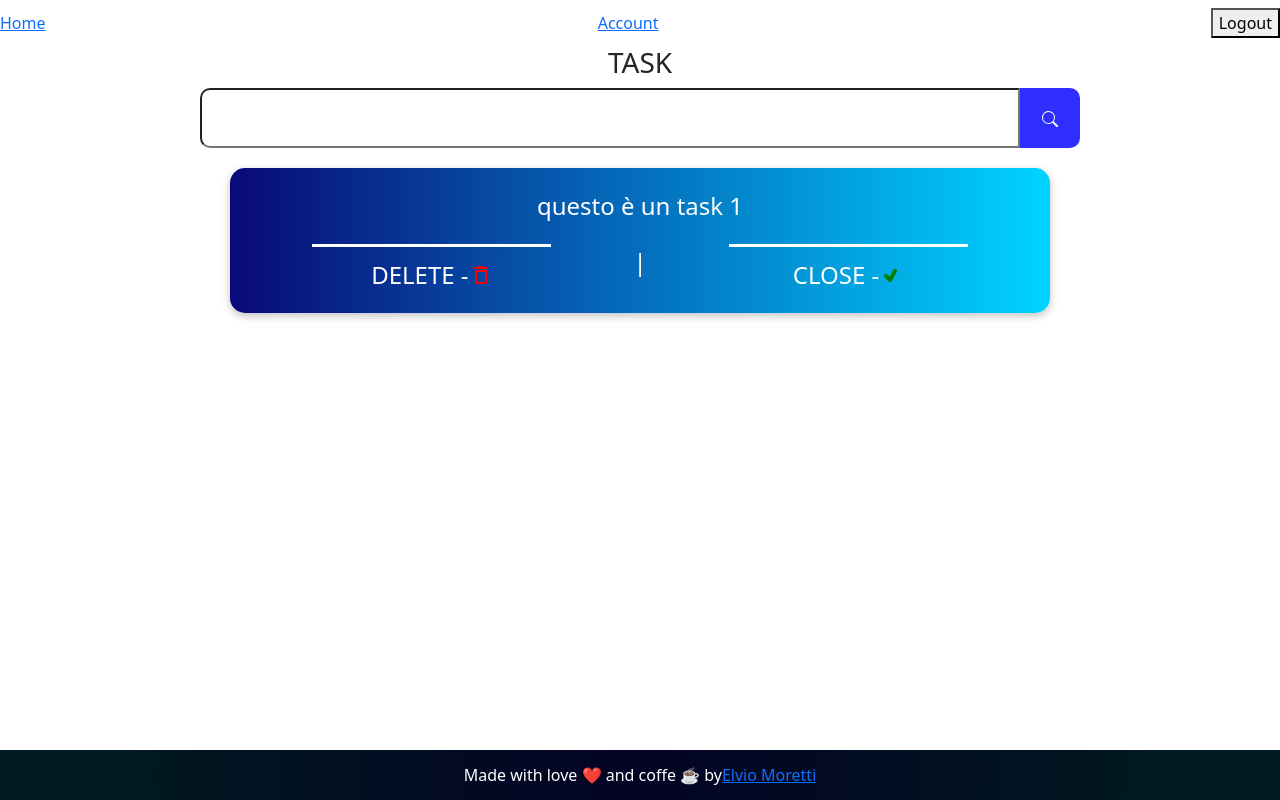
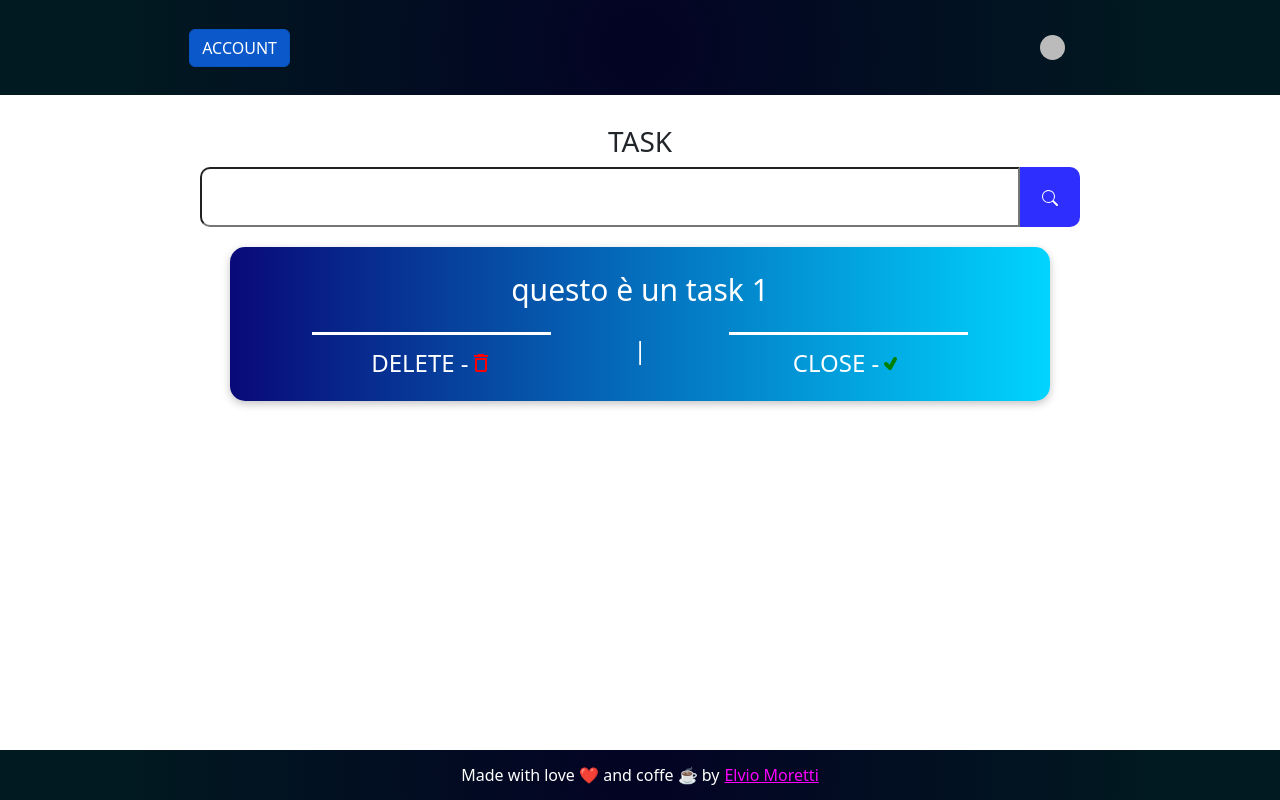
Before and after one commit to ecali/react-todo, a React (Create React App) app: page /home in a window 1280 px wide. Built offline with nearby package versions, Linux system fonts and the light colour scheme; no server answers; sample sign-in values are in the browser's storage.

Commit message:
header & footer

```diff
--- a/src/App.css
+++ b/src/App.css
@@ -1,6 +1,15 @@
+.navbar {
+  justify-content: space-around !important;
+  background: radial-gradient(
+    circle,
+    rgba(2, 0, 36, 1) 0%,
+    rgba(3, 3, 36, 1) 0%,
+    rgba(1, 25, 32, 1) 80%
+  );
+}
 .main-cnt {
   width: 80%;
-  margin: 0 auto;
+  margin: 30px auto;
 }
 .search-button {
   height: 60px;
@@ -35,6 +44,7 @@
 }
 .task-description {
   margin: 20px 0;
+  font-size: 30px;
 }
 .task-description p {
   margin: 0 !important;
@@ -69,13 +79,25 @@
 
 .footer {
   color: white;
-  background: radial-gradient(circle, rgba(2,0,36,1) 0%, rgba(3,3,36,1) 0%, rgba(1,25,32,1) 80%);
+  background: radial-gradient(
+    circle,
+    rgba(2, 0, 36, 1) 0%,
+    rgba(3, 3, 36, 1) 0%,
+    rgba(1, 25, 32, 1) 80%
+  );
   height: 50px;
   display: flex;
   justify-content: center;
   align-items: center;
 }
-
+.footer a{
+  color: #FF00FF;
+  margin-left: 5px;
+}
+.footer a:hover{
+  color: #FF00FF;
+  margin-left: 5px;
+}
 @media only screen and (max-width: 840px) {
   .task-cnt {
     width: 100%;
@@ -83,6 +105,54 @@
   .main-cnt {
     width: 90%;
   }
+}
+
+/* LOGOUT button */
+
+.logout-navigation {
+  width: 33%;
+}
+
+.logout-img {
+  width: 25px;
+  border-radius: 50px;
+  float: left;
+}
+
+.logout {
+  font-size: 0.8em;
+  font-family: "Oswald", sans-serif;
+  position: relative;
+  right: -18px;
+  bottom: -4px;
+  overflow: hidden;
+  letter-spacing: 3px;
+  opacity: 0;
+  transition: opacity 0.45s;
+  -webkit-transition: opacity 0.35s;
+}
+.button-a {
+  text-decoration: none;
+  float: right;
+  padding: 12px;
+  margin: 15px;
+  color: white;
+  width: 48px;
+  transition: width 0.35s !important;
+  -webkit-transition: width 0.35s;
+  overflow: hidden;
+}
+
+a.button-a:hover {
+  width: 130px;
+}
+
+a.button-a:hover .logout {
+  opacity: 0.9;
+}
+
+a.button-a {
+  text-decoration: none;
 }
 
 /* LOADER */
--- a/src/components/Footer.tsx
+++ b/src/components/Footer.tsx
@@ -1,7 +1,7 @@
 export const Footer = () => {
     return (
       <div className="footer fixed-bottom">
-        Made with love ❤️ and coffe ☕️ by <a href="https://github.com/ecali" target="_blank" rel="noreferrer">Elvio Moretti</a>
+        Made with love ❤️ and coffe ☕️ by <a href="https://github.com/ecali" target="_blank" rel="noreferrer"> Elvio Moretti</a>
       </div>
     );
   };
--- /dev/null
+++ b/src/components/LogoutButton.tsx
@@ -0,0 +1,11 @@
+export const LogOutButton = (props: {onClick: () => Promise<void>, image: string}) => {
+  return (
+    <div className="logout-navigation" onClick={props.onClick}>
+      <a className="button-a" href="">
+        <img className="logout-img" src={props.image} />
+
+        <div className="logout">LOGOUT</div>
+      </a>
+    </div>
+  );
+};
--- a/src/components/Navbar.tsx
+++ b/src/components/Navbar.tsx
@@ -1,9 +1,12 @@
-import { Link } from "react-router-dom";
+import { Link, useLocation } from "react-router-dom";
 import { UserAuth } from "../context/AuthContext";
+import { LogOutButton } from "./LogoutButton";
 
 export const Navbar = () => {
   const { user, logOut } = UserAuth();
-  const handleLogOut = async() => {
+  const location = useLocation();
+
+  const handleLogOut = async () => {
     try {
       await logOut();
     } catch (error) {
@@ -12,12 +15,46 @@ export const Navbar = () => {
   };
   return (
     <div className="navbar">
-      <Link to="/home"> Home </Link>
-      <Link to="/account"> Account </Link>
       {user?.displayName ? (
-        <button onClick={handleLogOut}>Logout </button>
+        <>
+          {location.pathname !== "/home" && (
+            <Link to="/home">
+              <button
+                type="button"
+                className="btn btn-primary active"
+                data-bs-toggle="button"
+                aria-pressed="true"
+              >
+                HOME
+              </button>
+            </Link>
+          )}
+          {location.pathname !== "/account" && (
+            <Link to="/account">
+              <button
+                type="button"
+                className="btn btn-primary active"
+                data-bs-toggle="button"
+                aria-pressed="true"
+              >
+                ACCOUNT
+              </button>
+            </Link>
+          )}
+          <LogOutButton onClick={handleLogOut} image={user.photoURL} />
+        </>
       ) : (
-        <Link to="/login"> Login </Link>
+        <h1 className="display-6 text-light">Cali React Todo</h1>
+        // <Link to="/login">
+        //   <button
+        //     type="button"
+        //     className="btn btn-primary active"
+        //     data-bs-toggle="button"
+        //     aria-pressed="true"
+        //   >
+        //     LOGIN
+        //   </button>
+        // </Link>
       )}
     </div>
   );
```
